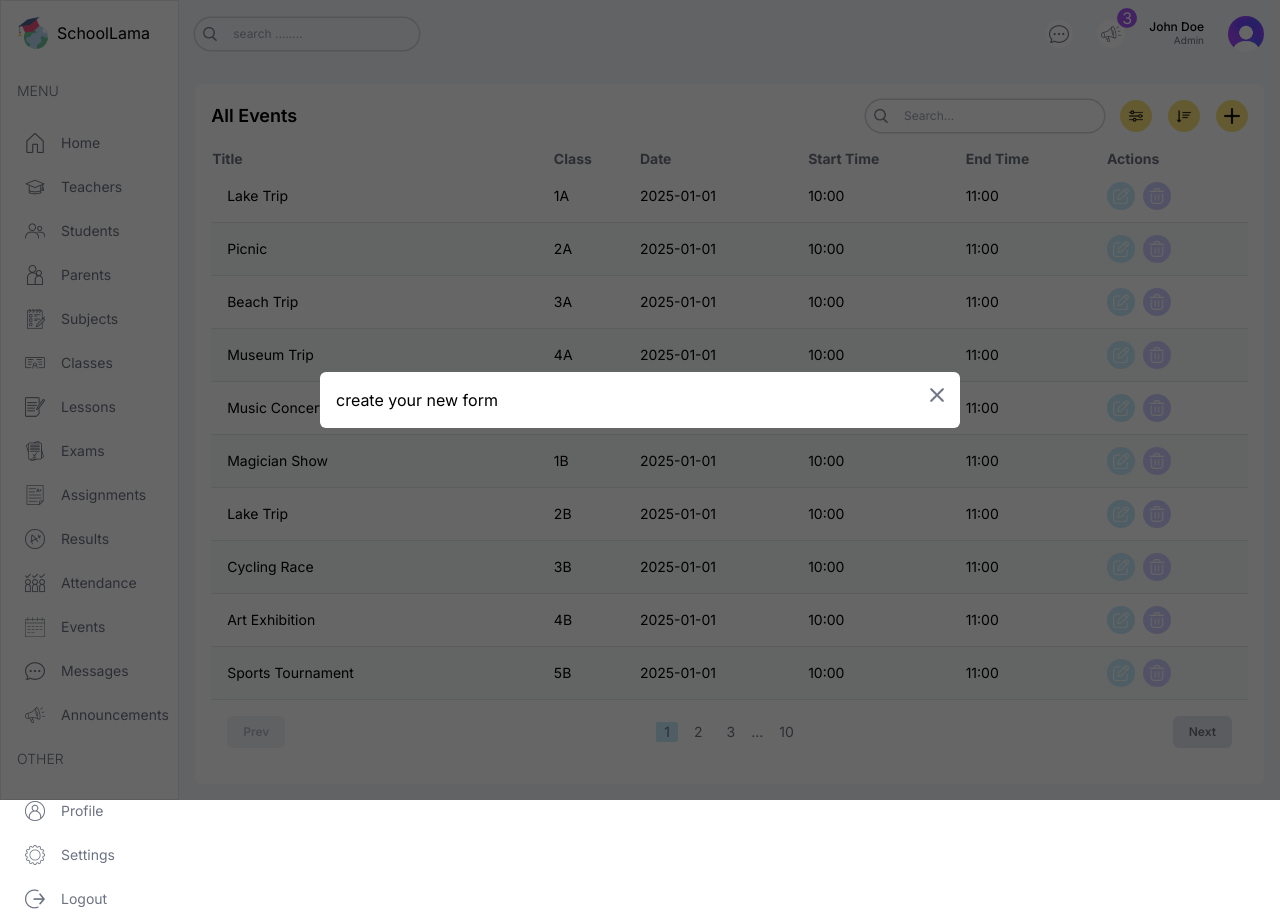
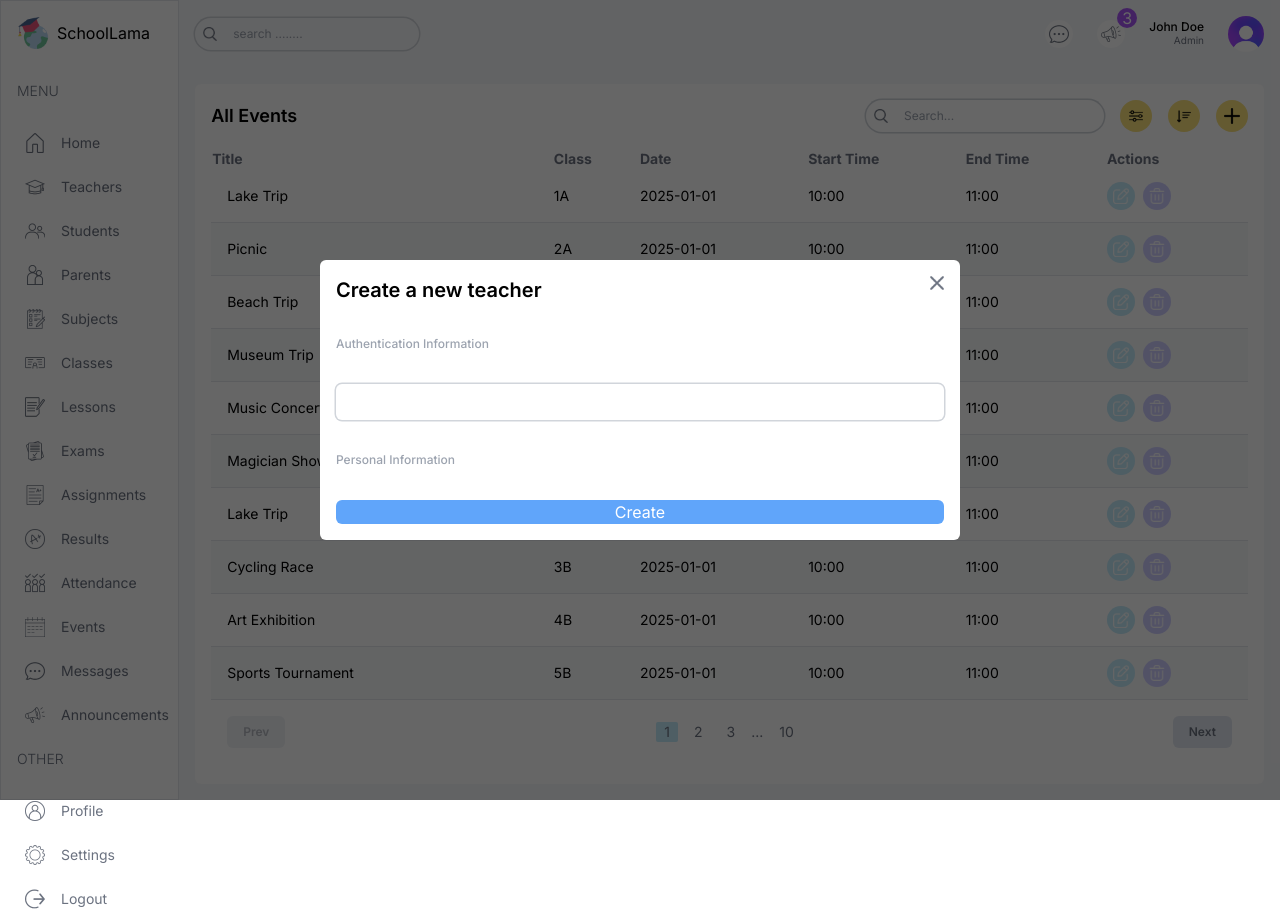
Before and after one commit to kaziabulhasib/sm-dashboard, a Next.js app: page /list/events in a window 1280 px wide. Both pictures are taken after a click on the button 1231 px from the left and 116 px from the top of the page. Built offline with nearby package versions, Linux system fonts and the light colour scheme.

Commit message:
teacher form validation with zod & rhf

```diff
--- a/package.json
+++ b/package.json
@@ -9,6 +9,7 @@
     "lint": "next lint"
   },
   "dependencies": {
+    "@hookform/resolvers": "^3.9.1",
     "@types/react-big-calendar": "^1.15.0",
     "moment": "^2.30.1",
     "next": "^14.2.16",
--- a/src/components/FormModal.tsx
+++ b/src/components/FormModal.tsx
@@ -2,6 +2,7 @@
 
 import Image from "next/image";
 import { useState } from "react";
+import TeacherForm from "./forms/TeacherForm";
 
 const FormModal = ({
   table,
@@ -48,7 +49,7 @@ const FormModal = ({
       </form>
     ) : (
       // to do : create the form
-      "create your new form"
+      <TeacherForm type='create' />
     );
   };
   return (
--- a/src/components/forms/TeacherForm.tsx
+++ b/src/components/forms/TeacherForm.tsx
@@ -1,5 +1,7 @@
 "use client";
 
+import { zodResolver } from "@hookform/resolvers/zod";
+import { useForm } from "react-hook-form";
 import { z } from "zod";
 
 const schema = z.object({
@@ -17,7 +19,7 @@ const schema = z.object({
   address: z.string().min(1, { message: "address is required" }),
   birthday: z.date({ message: "birthday is required" }),
   sex: z.enum(["male", "female", "others"], { message: "sex is required " }),
-  image: z.instanceof(File, { message: "image is required" }),
+  img: z.instanceof(File, { message: "image is required" }),
 });
 
 const TeacherForm = ({
@@ -27,7 +29,39 @@ const TeacherForm = ({
   type: "create" | "update";
   data: any;
 }) => {
-  return <form className=''>TeacherForm</form>;
+  const {
+    register,
+    handleSubmit,
+    formState: { errors },
+  } = useForm({
+    resolver: zodResolver(schema),
+  });
+
+  const onSubmit = handleSubmit((data) => {
+    console.log(data);
+  });
+  return (
+    <form onSubmit={onSubmit} className='flex flex-col gap-8'>
+      <h1 className='text-xl font-semibold'>Create a new teacher</h1>
+      <span className='text-xs font-medium text-gray-400'>
+        Authentication Information{" "}
+      </span>
+      <input
+        type='text'
+        {...register("userName")}
+        className='ring-[1.5px] ring-gray-300 text-sm p-2 rounded-md'
+      />
+      {errors.userName?.message && (
+        <p className='text-red-500'>{errors.userName?.message.toString()}</p>
+      )}
+      <span className='text-xs font-medium text-gray-400'>
+        Personal Information
+      </span>
+      <button className='bg-blue-400 text-white rounded-md'>
+        {type === "create" ? "Create" : "Update"}
+      </button>
+    </form>
+  );
 };
 
 export default TeacherForm;
```
Also changed, not shown: 1 other file (tests, documents, lock files or other folders).
